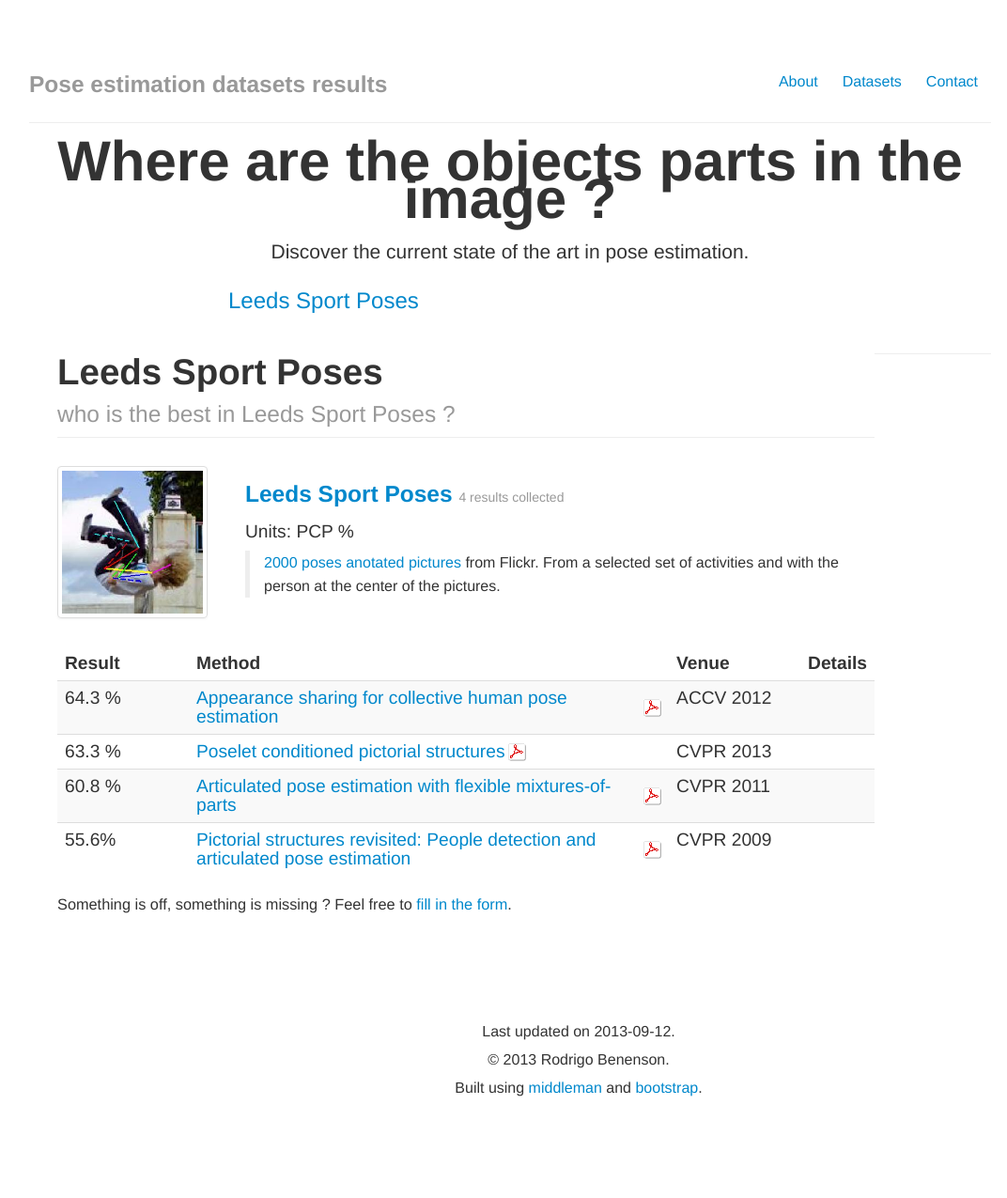
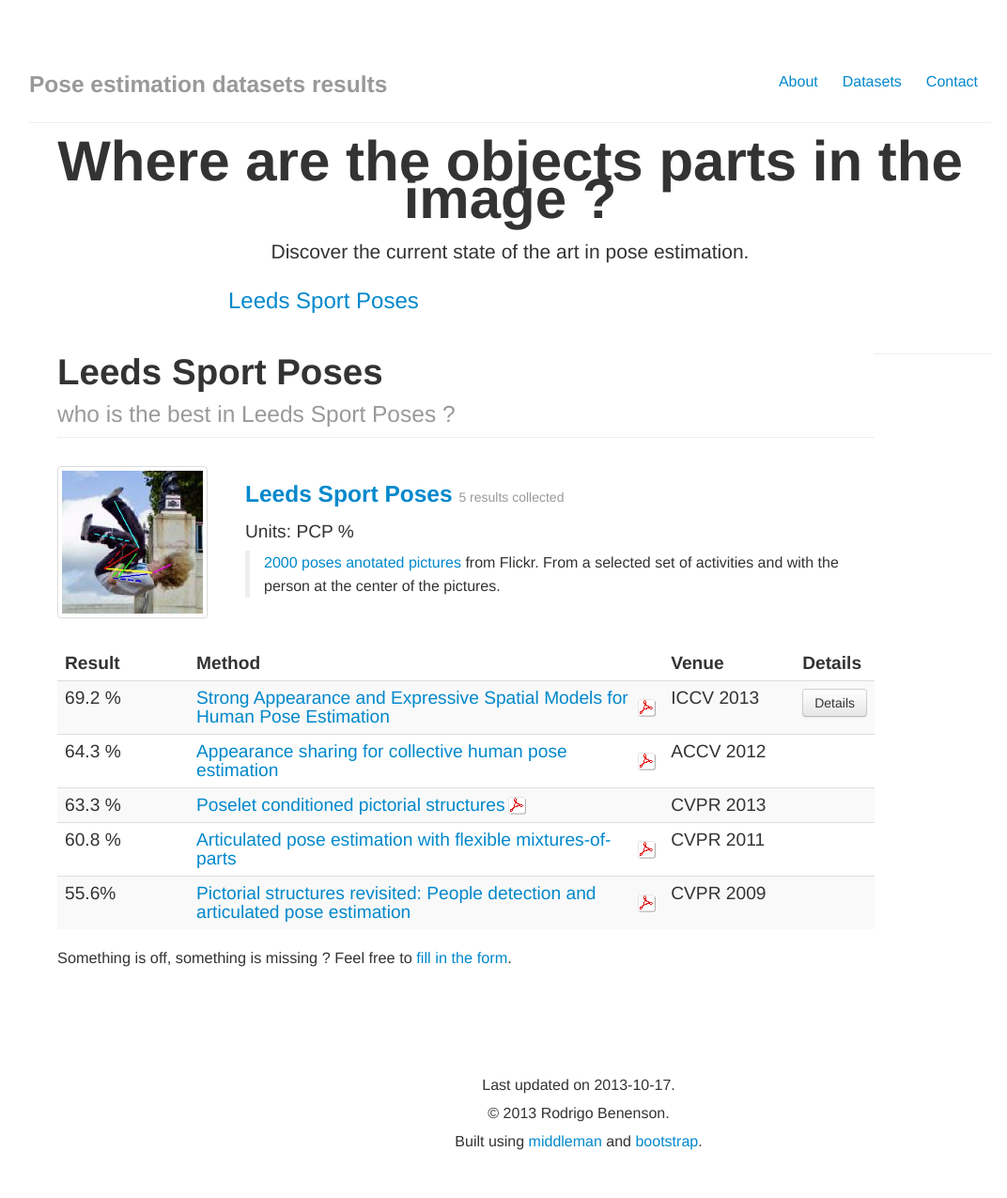
Before and after one commit to rodrigob/rodrigob.github.com, a Jekyll site: the page are_we_there_yet/build/pose_estimation_datasets_results.html, which Jekyll copies as it is, in a window 1280 px wide. Shown: the whole page at 94% size, without its empty margins (97-1169 px from the left). Built offline with Jekyll 4.4.1, drawn with Linux system fonts in a browser that asks for light colours; nearby versions of some CDN libraries; some web fonts are replaced; before the commit the page ends 1218 px from its top, so only the background shows below that.

Commit message:
Multiple new results on detection, classification, and pose estimation

```diff
--- a/are_we_there_yet/build/LICENSE.html
+++ b/are_we_there_yet/build/LICENSE.html
@@ -39,7 +39,7 @@
 <p>THE SOFTWARE IS PROVIDED &#8220;AS IS&#8221;, WITHOUT WARRANTY OF ANY KIND, EXPRESS OR IMPLIED, INCLUDING BUT NOT LIMITED TO THE WARRANTIES OF MERCHANTABILITY, FITNESS FOR A PARTICULAR PURPOSE AND NONINFRINGEMENT. IN NO EVENT SHALL THE AUTHORS OR COPYRIGHT HOLDERS BE LIABLE FOR ANY CLAIM, DAMAGES OR OTHER LIABILITY, WHETHER IN AN ACTION OF CONTRACT, TORT OR OTHERWISE, ARISING FROM, OUT OF OR IN CONNECTION WITH THE SOFTWARE OR THE USE OR OTHER DEALINGS IN THE SOFTWARE.</p>
     <div class='row'>
       <footer class='span12'>
-        <p>Last updated on 2013-09-12.</p>
+        <p>Last updated on 2013-10-17.</p>
 
         <p>&#169; 2013 Rodrigo Benenson.</p>
 
--- a/are_we_there_yet/build/README.html
+++ b/are_we_there_yet/build/README.html
@@ -100,7 +100,7 @@ https://github.com/h5bp/html5-boilerplate.git</code> - and checkout the tagged r
 <p>Anyone and everyone is welcome to <a href='/h5bp/html5-boilerplate/blob/master/doc/contribute.md'>contribute</a>. Hundreds of developers have helped make the HTML5 Boilerplate what it is today.</p>
     <div class='row'>
       <footer class='span12'>
-        <p>Last updated on 2013-09-12.</p>
+        <p>Last updated on 2013-10-17.</p>
 
         <p>&#169; 2013 Rodrigo Benenson.</p>
 
--- a/are_we_there_yet/build/new_result_form.html
+++ b/are_we_there_yet/build/new_result_form.html
@@ -297,7 +297,7 @@
 </script>
     <div class='row'>
       <footer class='span12'>
-        <p>Last updated on 2013-09-12.</p>
+        <p>Last updated on 2013-10-17.</p>
 
         <p>&#169; 2013 Rodrigo Benenson.</p>
 
--- a/are_we_there_yet/build/pose_estimation_datasets_results.html
+++ b/are_we_there_yet/build/pose_estimation_datasets_results.html
@@ -56,7 +56,7 @@
   <div class='span7'>
     <h3>
       <a href="/are_we_there_yet/build/pose_estimation_datasets_results.html#4c656564732053706f727420506f736573">Leeds Sport Poses</a>
-      <small>4 results collected</small>
+      <small>5 results collected</small>
     </h3>
     <p>
       Units:
@@ -78,6 +78,19 @@
         </tr>
       </thead>
       <tbody>
+        <tr>
+          <td class='span2'>69.2 %</td>
+          <td><a class="pdf_link" href="http://www.d2.mpi-inf.mpg.de/sites/default/files/pishchulin13iccv.pdf">Strong Appearance and Expressive Spatial Models for Human Pose Estimation</a></td>
+          <td class='span2'>ICCV 2013</td>
+          <td>
+            <a class='btn' data-content_id='#4c656564732053706f727420506f736573-method-0' data-html='true' data-original-title='Additional information' data-placement='left' data-toggle='popover' data-trigger='hover' rel='popover'>
+              Details
+            </a>
+            <div id='4c656564732053706f727420506f736573-method-0' style='display:none'>
+              <p>Starting model reaches 58.1 %, improved local appearances reaches 66.9 %, and 69.2% when using the full model.</p>
+            </div>
+          </td>
+        </tr>
         <tr>
           <td class='span2'>64.3 %</td>
           <td><a class="pdf_link" href="http://groups.inf.ed.ac.uk/calvin/Publications/eichner12accv.pdf">Appearance sharing for collective human pose estimation</a></td>
@@ -115,7 +128,7 @@
 <hr />
     <div class='row'>
       <footer class='span12'>
-        <p>Last updated on 2013-09-12.</p>
+        <p>Last updated on 2013-10-17.</p>
 
         <p>&#169; 2013 Rodrigo Benenson.</p>
 
--- a/are_we_there_yet/build/semantic_labeling_datasets_results.html
+++ b/are_we_there_yet/build/semantic_labeling_datasets_results.html
@@ -163,7 +163,7 @@
         </tr>
         <tr>
           <td class='span2'>69% / 78%</td>
-          <td><a class="pdf_link" href="http://www.loni.ucla.edu/~ztu/publication/pami_autocontext.pdf">Auto-Context and Its Application to High-Level Vision Tasks and 3D Brain Image Segmentation</a></td>
+          <td><a class="pdf_link" href="http://pages.ucsd.edu/~ztu/publication/pami_autocontext.pdf">Auto-Context and Its Application to High-Level Vision Tasks and 3D Brain Image Segmentation</a></td>
           <td class='span2'>PAMI 2010</td>
           <td>
           </td>
@@ -197,7 +197,7 @@
 <hr />
     <div class='row'>
       <footer class='span12'>
-        <p>Last updated on 2013-09-12.</p>
+        <p>Last updated on 2013-10-17.</p>
 
         <p>&#169; 2013 Rodrigo Benenson.</p>
 
```
Also changed, not shown: are_we_there_yet/build/classification_datasets_results.html (+50 -24 lines), are_we_there_yet/build/detection_datasets_results.html (+62 -29 lines), are_we_there_yet/build/index.html (+6 -6 lines), are_we_there_yet/data/curated_data.yml (+87 -2 lines).
